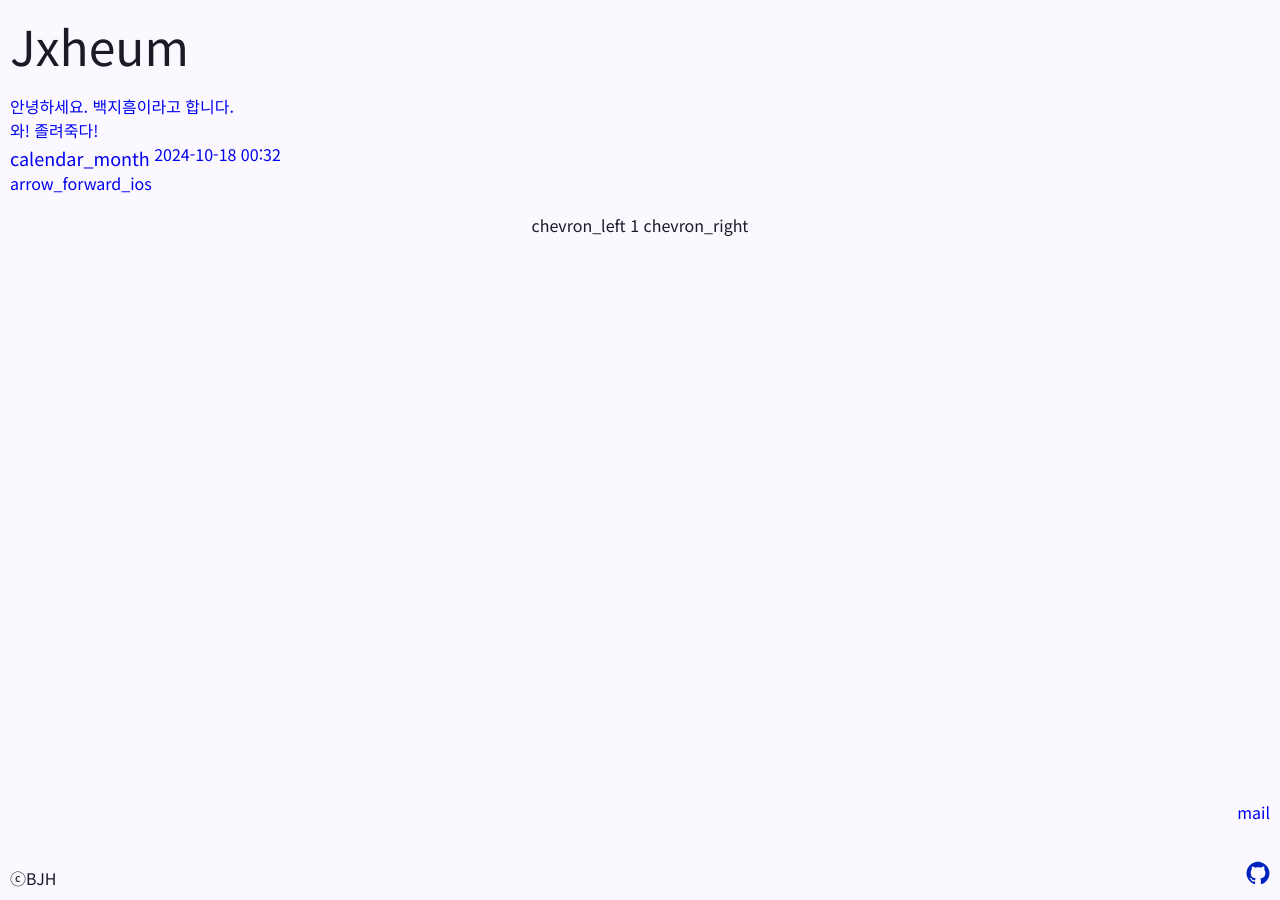
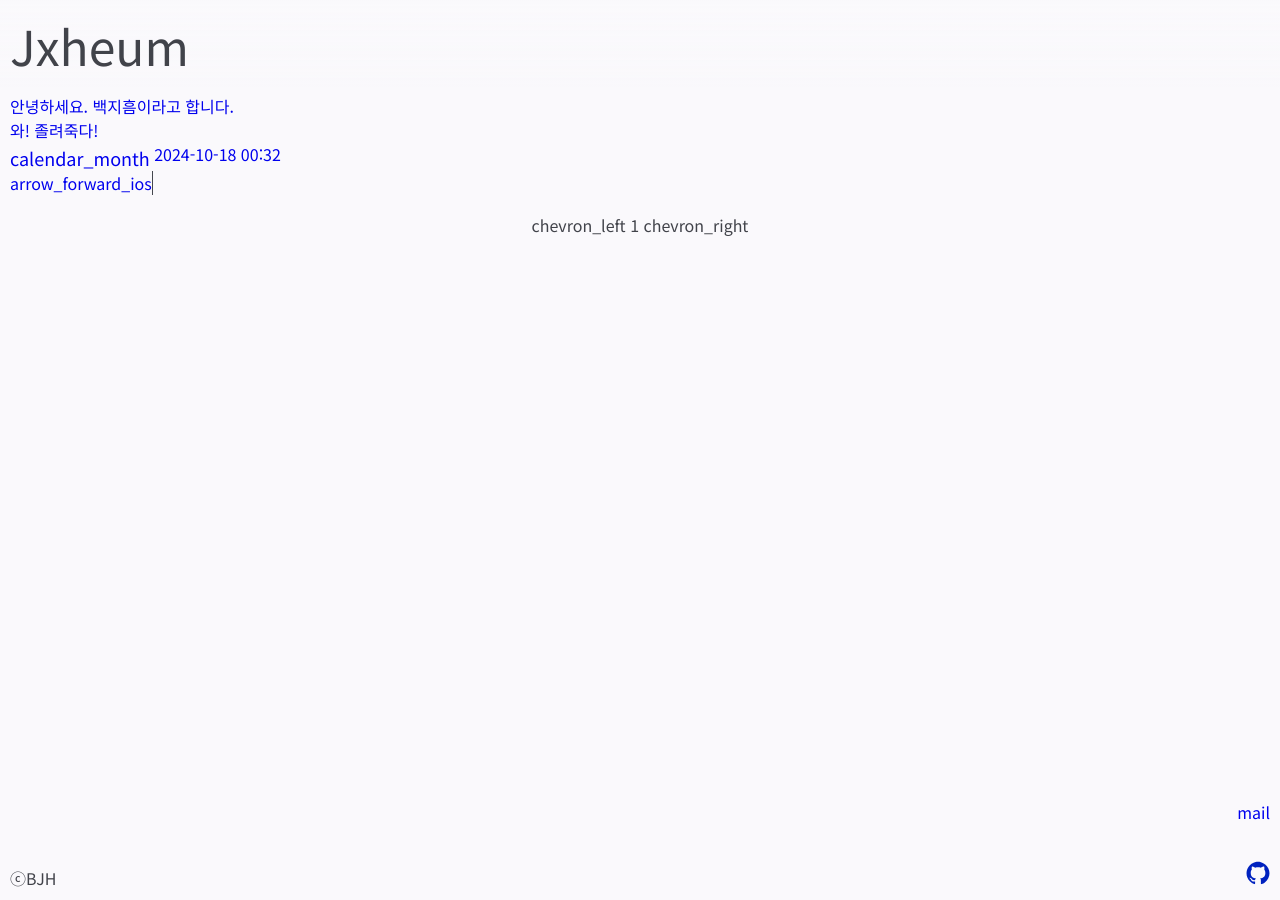
Before and after one commit to jxheum/jxheum.github.io, a Jekyll site: the page built from index.html, in a window 1280 px wide. Built offline with Jekyll 4.4.1, drawn with Linux system fonts in a browser that asks for light colours; the list of posts is cut into pages by our own code.

Commit message:
반응형웹 만드는중

```diff
--- a/_includes/head.html
+++ b/_includes/head.html
@@ -35,17 +35,17 @@
 
         :root,:host{--md-sys-color-background:#121316;--md-sys-color-on-background:#e3e2e5;--md-sys-color-surface:#121316;--md-sys-color-surface-dim:#121316;--md-sys-color-surface-bright:#38393c;--md-sys-color-surface-container-lowest:#0d0e10;--md-sys-color-surface-container-low:#1b1b1e;--md-sys-color-surface-container:#1f2022;--md-sys-color-surface-container-high:#292a2c;--md-sys-color-surface-container-highest:#343537;--md-sys-color-on-surface:#e3e2e5;--md-sys-color-surface-variant:#44474e;--md-sys-color-on-surface-variant:#c4c6ce;--md-sys-color-inverse-surface:#e3e2e5;--md-sys-color-inverse-on-surface:#303033;--md-sys-color-outline:#8e9198;--md-sys-color-outline-variant:#44474e;--md-sys-color-shadow:#000000;--md-sys-color-scrim:#000000;--md-sys-color-surface-tint:#b2c8ee;--md-sys-color-primary:#f7f8ff;--md-sys-color-on-primary:#1a3150;--md-sys-color-primary-container:#b9cff6;--md-sys-color-on-primary-container:#263c5b;--md-sys-color-inverse-primary:#4a5f81;--md-sys-color-secondary:#bfc7d8;--md-sys-color-on-secondary:#29313e;--md-sys-color-secondary-container:#353d4b;--md-sys-color-on-secondary-container:#c9d0e2;--md-sys-color-tertiary:#fff6fa;--md-sys-color-on-tertiary:#422646;--md-sys-color-tertiary-container:#eac1ea;--md-sys-color-on-tertiary-container:#4e3151;--md-sys-color-error:#ffb4ab;--md-sys-color-on-error:#690005;--md-sys-color-error-container:#93000a;--md-sys-color-on-error-container:#ffdad6;}
 
-  body, html { background-color: #11131d;color: #e2e1f0;}
+  body, html { background-color: #121316;color: #c7c8d0;}
   .icon {filter: invert(87%) sepia(11%) saturate(4895%) hue-rotate(188deg) brightness(101%) contrast(101%);}
-  .header {background: linear-gradient(to top, #00000000, #11131d);}
+  .header {background: linear-gradient(to top, #00000000, #121316);}
 
 }
 @media (prefers-color-scheme: light) {
 
   :root,:host{--md-sys-color-background:#faf9fc;--md-sys-color-on-background:#1b1b1e;--md-sys-color-surface:#faf9fc;--md-sys-color-surface-dim:#dbd9dc;--md-sys-color-surface-bright:#faf9fc;--md-sys-color-surface-container-lowest:#ffffff;--md-sys-color-surface-container-low:#f5f3f6;--md-sys-color-surface-container:#efedf0;--md-sys-color-surface-container-high:#e9e7eb;--md-sys-color-surface-container-highest:#e3e2e5;--md-sys-color-on-surface:#1b1b1e;--md-sys-color-surface-variant:#e0e2eb;--md-sys-color-on-surface-variant:#44474e;--md-sys-color-inverse-surface:#303033;--md-sys-color-inverse-on-surface:#f2f0f3;--md-sys-color-outline:#74777e;--md-sys-color-outline-variant:#c4c6ce;--md-sys-color-shadow:#000000;--md-sys-color-scrim:#000000;--md-sys-color-surface-tint:#4a5f81;--md-sys-color-primary:#4a5f81;--md-sys-color-on-primary:#ffffff;--md-sys-color-primary-container:#c4d9ff;--md-sys-color-on-primary-container:#2d4262;--md-sys-color-inverse-primary:#b2c8ee;--md-sys-color-secondary:#575f6d;--md-sys-color-on-secondary:#ffffff;--md-sys-color-secondary-container:#dce4f5;--md-sys-color-on-secondary-container:#414957;--md-sys-color-tertiary:#745376;--md-sys-color-on-tertiary:#ffffff;--md-sys-color-tertiary-container:#f4cbf4;--md-sys-color-on-tertiary-container:#553758;--md-sys-color-error:#ba1a1a;--md-sys-color-on-error:#ffffff;--md-sys-color-error-container:#ffdad6;--md-sys-color-on-error-container:#410002;}
-  body, html { background-color: #fbf8ff;color: #1a1b25;}
+  body, html { background-color: #faf9fc;color: #41434a;}
   .icon {filter: invert(10%) sepia(78%) saturate(6709%) hue-rotate(235deg) brightness(86%) contrast(113%);}
-  .header {background: linear-gradient(to top, #00000000, #fbf8ff);}
+  .header {background: linear-gradient(to top, #00000000, #faf9fc);}
 }
 
       body, html {width: 100%;margin: 0px;font-family: "Noto Sans KR", sans-serif;}
@@ -77,6 +77,10 @@
         .backbtn {position:fixed;top: 10px;left: 10px;transition-duration: 0ms;z-index: 1000;}
       md-linear-progress {position:fixed;top:0;left:0;z-index: 1000;width:100%;}
 
+      #postlist {
+        transition-duration: 500ms;
+      }
+
 #pagination {
   width: 100%;
   text-align: center;
@@ -90,25 +94,7 @@
 
 .footer {padding: 10px;position:fixed;bottom:0px;left:0px;background:inherit;width:100%;}
 .search {width: 100%;height: 100%;position: fixed;top: -100%;right: 0px;text-align: center;z-index: 10002;background: #00000000;backdrop-filter:blur(10px);}
-#___gcse_0 {
-    width: 100%;
-    text-align: -webkit-center;
-    display: table-cell; vertical-align: middle;
-}
-.gsc-search-box {
-    width: 70% !important;
-    height: 30px !important;
-}
-.gsc-control {width: auto !important  ;}
-.gsc-input {height: 50px;padding-right: 0px !important;
-    border-top-left-radius: 25px !important;
-    border-bottom-left-radius: 25px !important;}
-    input.gsc-input {height: 50px !important;margin: 0px !important;padding-left: 10px !important;}
-    .gsib_a {padding: 0px !important;}
-.gsc-input-box {border-top-left-radius: 25px !important;
-  border-bottom-left-radius: 25px !important;}
-.gsc-search-button {margin-left: 0px !important;height: 52px;border-radius: 0px !important;border-top-right-radius: 25px !important;border-bottom-right-radius: 25px !important;}
-  </style>
+</style>
 
 </head>
 <!-- 헤더끝 -->
--- a/index.html
+++ b/index.html
@@ -2,7 +2,10 @@
 layout: postlist
 ---
 
-<md-list>
+
+
+
+<md-list id="postlist">
 {% for post in paginator.posts %}
 
 
@@ -26,3 +29,25 @@
   <a href="mailto:jxheum@jxheum.site" target="_blank"><md-fab lowered aria-label="Email" class="mail">
     <md-icon slot="icon">mail</md-icon>
   </md-fab></a>
+  <script>
+    postlist = document.getElementById('postlist')
+
+    function resizeevent() {
+      const width = window.innerWidth;
+      const height = window.innerHeight;
+      if (width >= 1000) {
+        postlist.style.width = '500px'
+        postlist.style.height = 'calc(100vh - 60px)'
+        postlist.style.borderRight = '1px #44474e solid'
+      }
+      else {
+        postlist.style.width = ''
+      }
+    }
+    window.addEventListener("resize", function() {
+      resizeevent();
+})
+window.onload = function() {
+resizeevent();
+}
+  </script>
```
